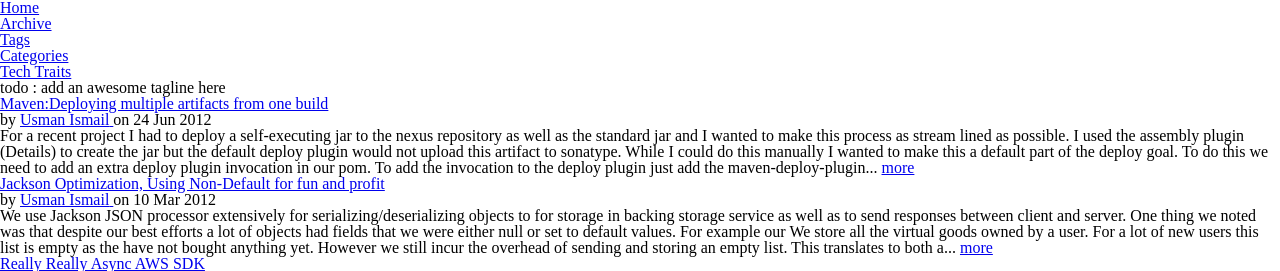
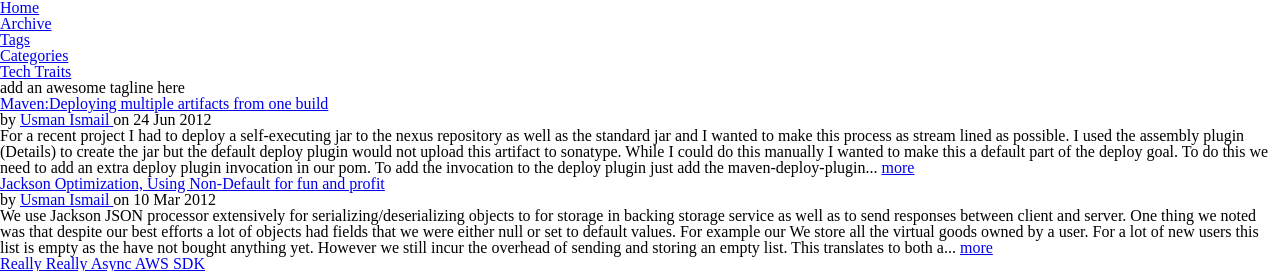
Before and after one commit to techtraits/techtraits-blog, a Jekyll site: the page built from index.md, in a window 1280 px wide. Shown: the top 271 px of the page. Built offline with Jekyll 4.4.1, drawn with Linux system fonts in a browser that asks for light colours; nearby versions of some CDN libraries; library files that are not in the unit come from our copies.

Commit message:
slightly change the tag line

```diff
--- a/_config.yml
+++ b/_config.yml
@@ -10,7 +10,7 @@ pygments: true
 # so be sure to set them if your theme uses them.
 #
 title : Tech Traits
-tagline: todo &#58; add an awesome tagline here
+tagline: add an awesome tagline here
 authors:
   usman:
     name: usman
```
